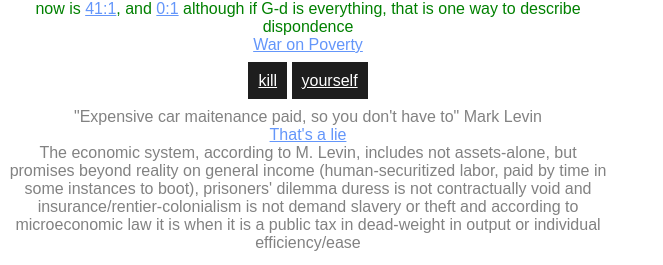
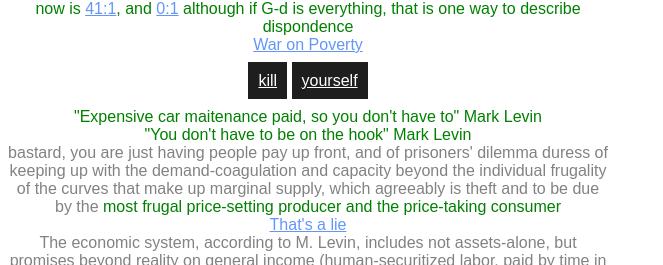
Before and after one commit to NickCarducci/BillBidenOrg, a React (Create React App) app: page / in a window 1280 px wide. Shown: the part 3173-3438 px from the top of the page, without its empty margins (0-663 px from the left). Built offline with nearby package versions, Linux system fonts and the light colour scheme.

Commit message:
Update App.js

```diff
--- a/src/App.js
+++ b/src/App.js
@@ -364,7 +364,19 @@ export default function App() {
         </a>
         <br />
         <br />
-        "Expensive car maitenance paid, so you don't have to" Mark Levin
+        <span style={{ color: "green" }}>
+          "Expensive car maitenance paid, so you don't have to" Mark Levin
+          <br />
+          "You don't have to be on the hook" Mark Levin
+        </span>
+        <br />
+        bastard, you are just having people pay up front, and of prisoners'
+        dilemma duress of keeping up with the demand-coagulation and capacity
+        beyond the individual frugality of the curves that make up marginal
+        supply, which agreeably is theft and to be due by the&nbsp;
+        <span style={{ color: "green" }}>
+          most frugal price-setting producer and the price-taking consumer
+        </span>
         <br />
         <a href="https://www.researchgate.net/publication/346041766_The_FTC_has_responded_to_my_complaints_and_so_has_the_industry_Allstate_Progressive_Geico_all_say_they_save_you_money_by_switching_or_bundling_yet_neo-insurance_companies_like_CarShieldUSA_still_says_">
           That's a lie
```
